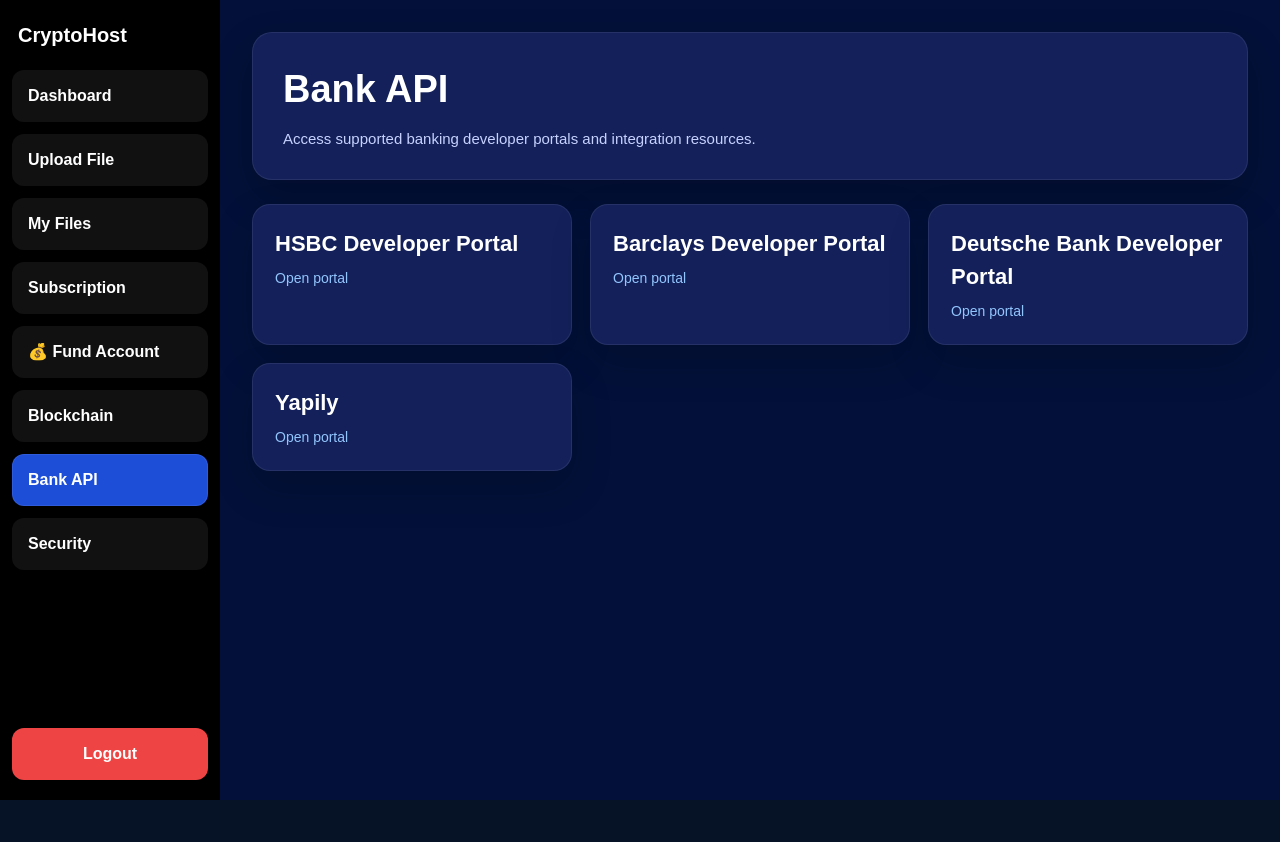
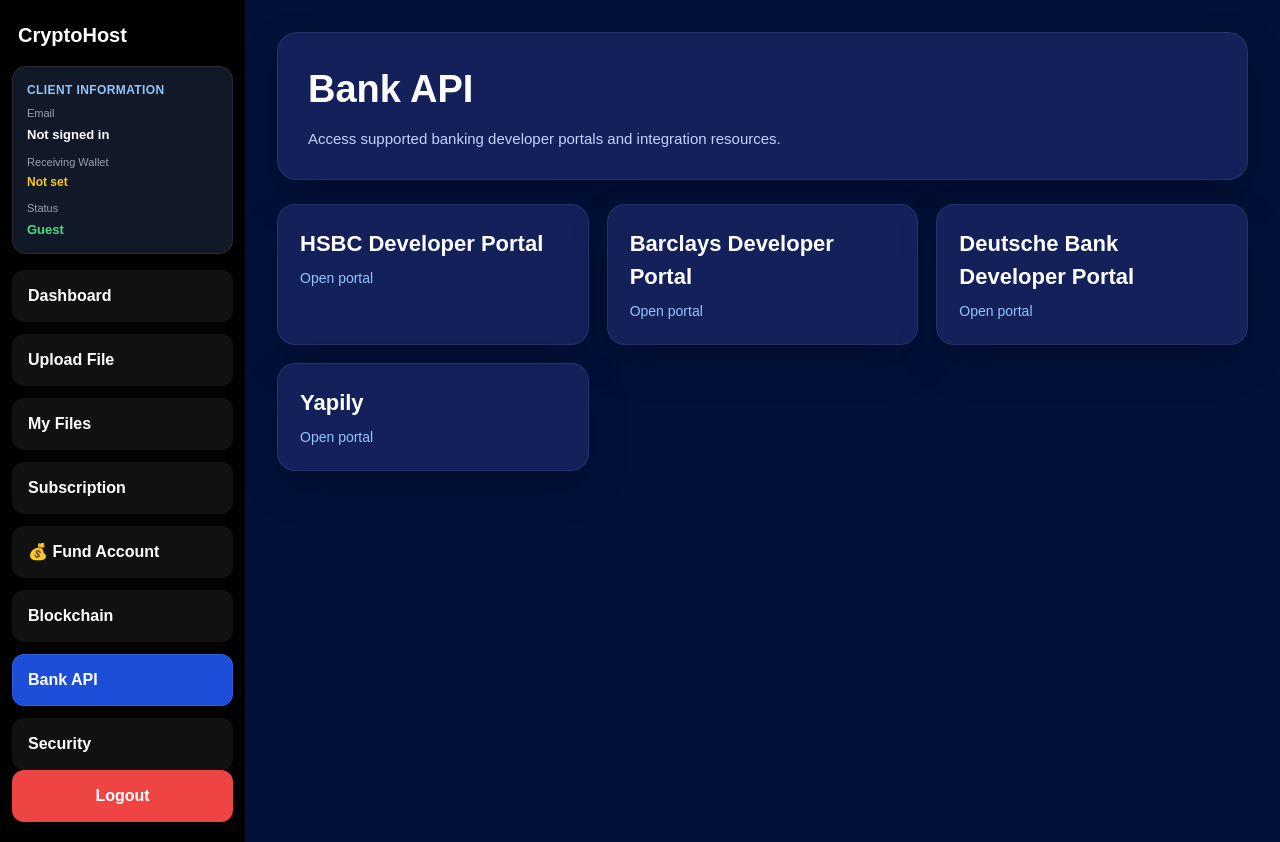
Before and after one commit to asira1031/cryptohost-portal, a Next.js app: page /dashboard/bank-api in a window 1280 px wide. Before the commit the page ends 800 px from the top, so only its background shows below. Built offline with nearby package versions, Linux system fonts and the light colour scheme; no server answers.

Commit message:
add client info sidebar and logout

```diff
--- a/app/dashboard/layout.tsx
+++ b/app/dashboard/layout.tsx
@@ -1,8 +1,16 @@
 "use client";
 
 import Link from "next/link";
-import { ReactNode } from "react";
-import { usePathname } from "next/navigation";
+import { ReactNode, useEffect, useState } from "react";
+import { usePathname, useRouter } from "next/navigation";
+import { createClient } from "@/app/lib/supabase/client";
+
+type ClientProfile = {
+  email?: string | null;
+  receiving_wallet?: string | null;
+  wallet_address?: string | null;
+  status?: string | null;
+};
 
 export default function DashboardLayout({
   children,
@@ -10,6 +18,55 @@
   children: ReactNode;
 }) {
   const pathname = usePathname();
+  const router = useRouter();
+  const supabase = createClient();
+
+  const [clientEmail, setClientEmail] = useState("Loading...");
+  const [wallet, setWallet] = useState("Not set");
+  const [accountStatus, setAccountStatus] = useState("Verified");
+  const [loggingOut, setLoggingOut] = useState(false);
+
+  useEffect(() => {
+    async function loadClientInfo() {
+      const {
+        data: { user },
+      } = await supabase.auth.getUser();
+
+      if (!user) {
+        setClientEmail("Not signed in");
+        setWallet("Not set");
+        setAccountStatus("Guest");
+        return;
+      }
+
+      setClientEmail(user.email || "No email");
+
+      const { data: clientRow } = await supabase
+        .from("clients")
+        .select("*")
+        .eq("id", user.id)
+        .maybeSingle();
+
+      if (clientRow) {
+        const profile = clientRow as ClientProfile;
+
+        const foundWallet =
+          profile.receiving_wallet || profile.wallet_address || "Not set";
+
+        setWallet(foundWallet);
+        setAccountStatus(profile.status || "Verified");
+      }
+    }
+
+    loadClientInfo();
+  }, [supabase]);
+
+  async function handleLogout() {
+    setLoggingOut(true);
+    await supabase.auth.signOut();
+    router.push("/login");
+    router.refresh();
+  }
 
   return (
     <div
@@ -21,7 +78,7 @@
     >
       <aside
         style={{
-          width: 220,
+          width: 245,
           background: "#000000",
           padding: "20px 12px",
           display: "flex",
@@ -35,11 +92,84 @@
               color: "#ffffff",
               fontSize: 20,
               fontWeight: 800,
-              marginBottom: 20,
+              marginBottom: 16,
               paddingLeft: 6,
             }}
           >
             CryptoHost
+          </div>
+
+          {/* Client Info Card */}
+          <div
+            style={{
+              background: "#111827",
+              border: "1px solid rgba(255,255,255,0.08)",
+              borderRadius: 14,
+              padding: 14,
+              marginBottom: 16,
+              boxShadow: "0 8px 20px rgba(0,0,0,0.22)",
+            }}
+          >
+            <div
+              style={{
+                color: "#93c5fd",
+                fontSize: 12,
+                fontWeight: 700,
+                marginBottom: 6,
+                textTransform: "uppercase",
+                letterSpacing: 0.4,
+              }}
+            >
+              Client Information
+            </div>
+
+            <div style={{ marginBottom: 10 }}>
+              <div style={{ color: "#9ca3af", fontSize: 11, marginBottom: 3 }}>
+                Email
+              </div>
+              <div
+                style={{
+                  color: "#ffffff",
+                  fontSize: 13,
+                  fontWeight: 700,
+                  wordBreak: "break-word",
+                }}
+              >
+                {clientEmail}
+              </div>
+            </div>
+
+            <div style={{ marginBottom: 10 }}>
+              <div style={{ color: "#9ca3af", fontSize: 11, marginBottom: 3 }}>
+                Receiving Wallet
+              </div>
+              <div
+                style={{
+                  color: "#facc15",
+                  fontSize: 12,
+                  fontWeight: 700,
+                  wordBreak: "break-word",
+                  lineHeight: 1.4,
+                }}
+              >
+                {wallet}
+              </div>
+            </div>
+
+            <div>
+              <div style={{ color: "#9ca3af", fontSize: 11, marginBottom: 3 }}>
+                Status
+              </div>
+              <div
+                style={{
+                  color: "#4ade80",
+                  fontSize: 13,
+                  fontWeight: 800,
+                }}
+              >
+                {accountStatus}
+              </div>
+            </div>
           </div>
 
           <div
@@ -102,6 +232,8 @@
         </div>
 
         <button
+          onClick={handleLogout}
+          disabled={loggingOut}
           style={{
             background: "#ef4444",
             color: "#ffffff",
@@ -111,9 +243,10 @@
             fontWeight: 700,
             cursor: "pointer",
             width: "100%",
+            opacity: loggingOut ? 0.8 : 1,
           }}
         >
-          Logout
+          {loggingOut ? "Logging out..." : "Logout"}
         </button>
       </aside>
 
@@ -121,7 +254,7 @@
         style={{
           flex: 1,
           minHeight: "100vh",
-          background: "#e5e7eb",
+          background: "#03113a",
         }}
       >
         {children}
```
